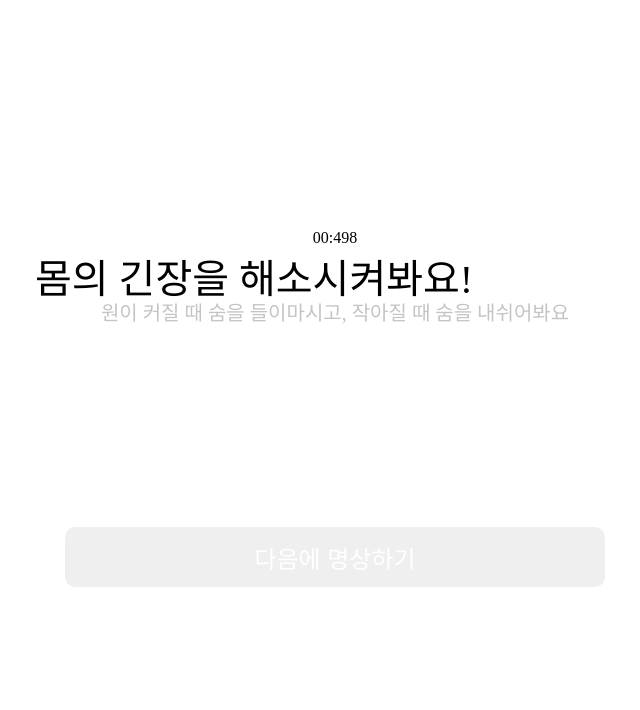
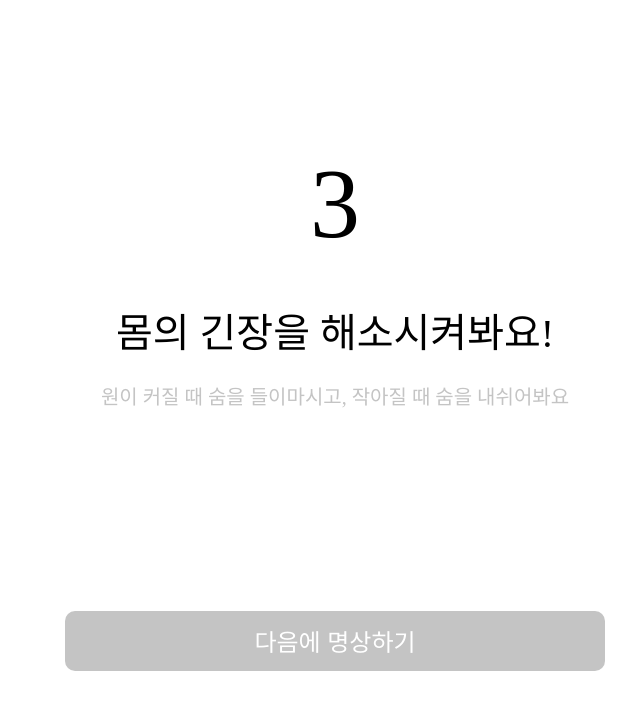
Before and after one commit to Empty-Car/Moonlight, a React (Create React App) app: page /meditation in a window 1280 px wide. Both pictures are taken after a click on the button "명상 시작". Shown: the top 710 px of the page, without its empty margins (305-945 px from the left). Built offline with nearby package versions, Linux system fonts and the light colour scheme.

Commit message:
Modify: narration style

```diff
--- a/src/component/Meditation.js
+++ b/src/component/Meditation.js
@@ -1,6 +1,6 @@
 import gsap from "gsap";
 import React, { useEffect, useState } from "react";
-import styled from "styled-components";
+import styled, { css } from "styled-components";
 import Timer from "./Timer";
 import { useAudio } from "../hooks/useAudio";
 import sound from "../breathChange.mp3";
@@ -26,6 +26,8 @@ const PlusMinusButton = styled.button`
   border: none;
   outline: none;
   font-size: 40px;
+  margin-left: 30px;
+  margin-right: 30px;
 `;
 const ActiveButton = styled.button`
   background-color: ${(props) => props.backgroundColor};
@@ -45,6 +47,13 @@ const LightLetter = styled.div`
   color: #c4c4c4;
   height: 30px;
   font-size: 20px;
+  text-align: center;
+
+  ${(props) =>
+    props.narration &&
+    css`
+      margin-top: 30px;
+    `}
 `;
 
 const DisplayMeditationTime = styled.div`
@@ -57,6 +66,8 @@ const NarrationText = styled.div`
   width: 600px;
   height: 50px;
   font-size: 40px;
+  text-align: center;
+  font-weight: 600px;
 `;
 
 const BreathCircle = styled.div`
@@ -79,7 +90,7 @@ const Meditation = () => {
   const [isStart, setIsStart] = useState(false);
   const [narration, setNarration] = useState(true);
 
-  const term = 500000;
+  const term = 5000;
   const [playing, setPlaying] = useAudio(sound);
 
   const onClickPlus = () => {
@@ -149,13 +160,13 @@ const Meditation = () => {
           <PlusMinusButtonBox>
             <PlusMinusButton
               onClick={time >= 10 ? undefined : onClickPlus}
-              color="#858585"
+              color="#F8A6A6"
             >
               +1:00
             </PlusMinusButton>
             <PlusMinusButton
               onClick={time <= 1 ? undefined : onClickMinus}
-              color="#F8A6A6"
+              color="#858585"
             >
               -1:00
             </PlusMinusButton>
@@ -169,15 +180,17 @@ const Meditation = () => {
         <>
           {narration ? (
             <>
-              <Timer m="0" s={term / 1000}></Timer>
+              <Timer m="0" s={term / 1000} narration={narration}></Timer>
               <NarrationText>몸의 긴장을 해소시켜봐요! </NarrationText>
-              <LightLetter>
+              <LightLetter narration={narration}>
                 원이 커질 때 숨을 들이마시고, 작아질 때 숨을 내쉬어봐요
               </LightLetter>
+              <ActiveButton onClick={onClickStop} backgroundColor="#c4c4c4">
+                다음에 명상하기
+              </ActiveButton>
             </>
           ) : (
             <div>
-              <Timer m={time} s="0"></Timer>
               <BreathCircle
                 className="ani"
                 color="#FFF0F0"
@@ -194,9 +207,12 @@ const Meditation = () => {
                 width="200px"
                 height="200px"
               ></BreathCircle>
+              <ActiveButton onClick={onClickStop} backgroundColor="#c4c4c4">
+              <Timer m={time} s="0" narration={narration}></Timer>
+
+              </ActiveButton>
             </div>
           )}
-          <ActiveButton onClick={onClickStop}>다음에 명상하기</ActiveButton>
         </>
       )}
     </MeditationBox>
--- a/src/component/Timer.js
+++ b/src/component/Timer.js
@@ -1,10 +1,24 @@
 import React, { useEffect, useState } from "react";
+import styled, { css } from "styled-components";
+
+const TimerBox = styled.div`
+  font-size: 100px;
+  font-weight: 600px;
+  margin-bottom: 40px;
+
+  ${(props) =>
+    !props.narration &&
+    css`
+      font-size: 30px;
+      color: white;
+    `}
+`;
 
 const padNumber = (num) => {
   return String(num).padStart(2, "0");
 };
 
-const Timer = ({ m, s }) => {
+const Timer = ({ m, s, narration }) => {
   const [min, setMin] = useState(parseInt(m));
   const [sec, setSec] = useState(parseInt(s));
 
@@ -26,9 +40,15 @@ const Timer = ({ m, s }) => {
   }, [min, sec]);
 
   return (
-    <div>
-      {padNumber(min)}:{padNumber(sec)}
-    </div>
+    <TimerBox narration={narration}>
+      {narration ? (
+        <div>{sec}</div>
+      ) : (
+        <div>
+          {padNumber(min)}:{padNumber(sec)}
+        </div>
+      )}
+    </TimerBox>
   );
 };
 
```
